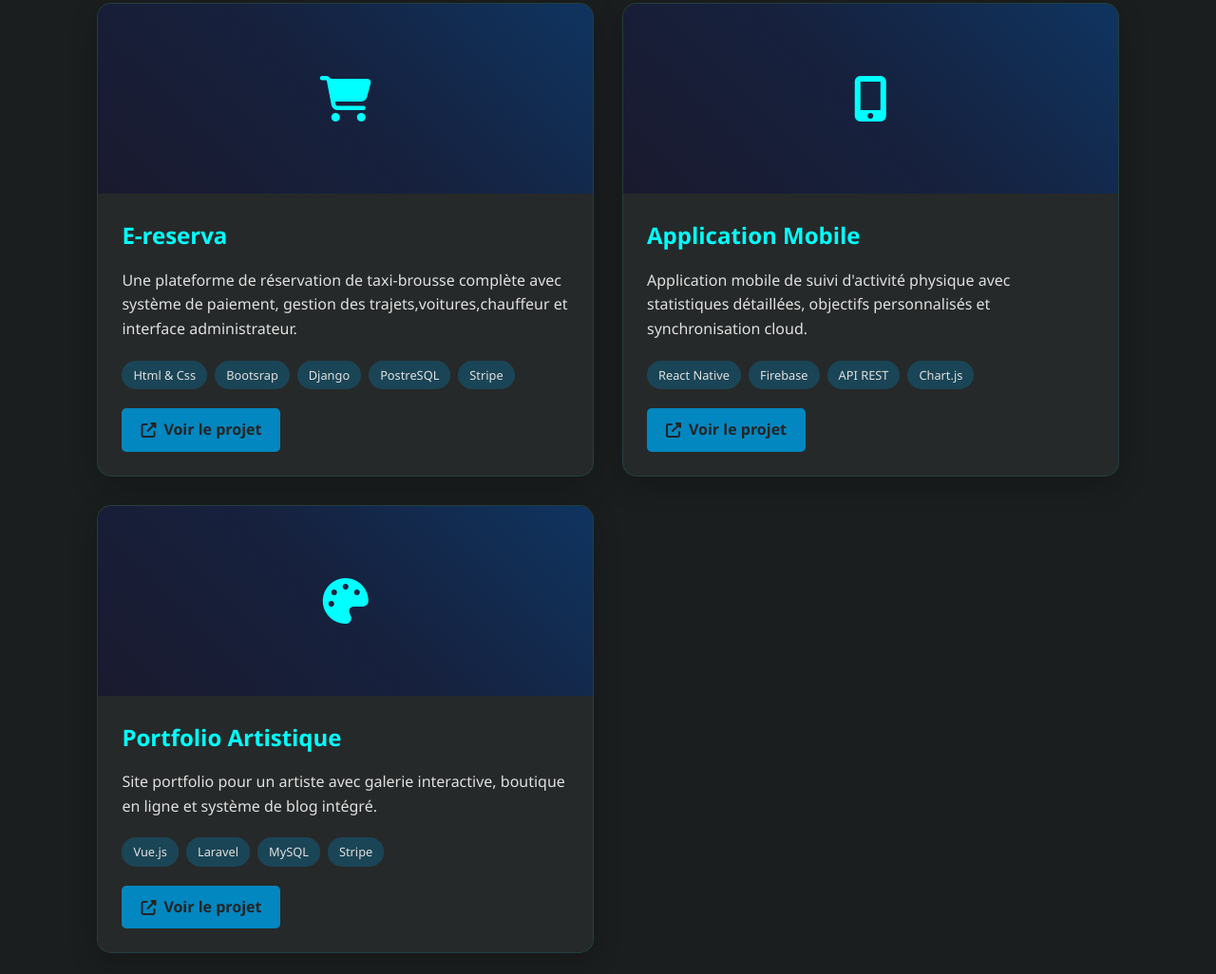
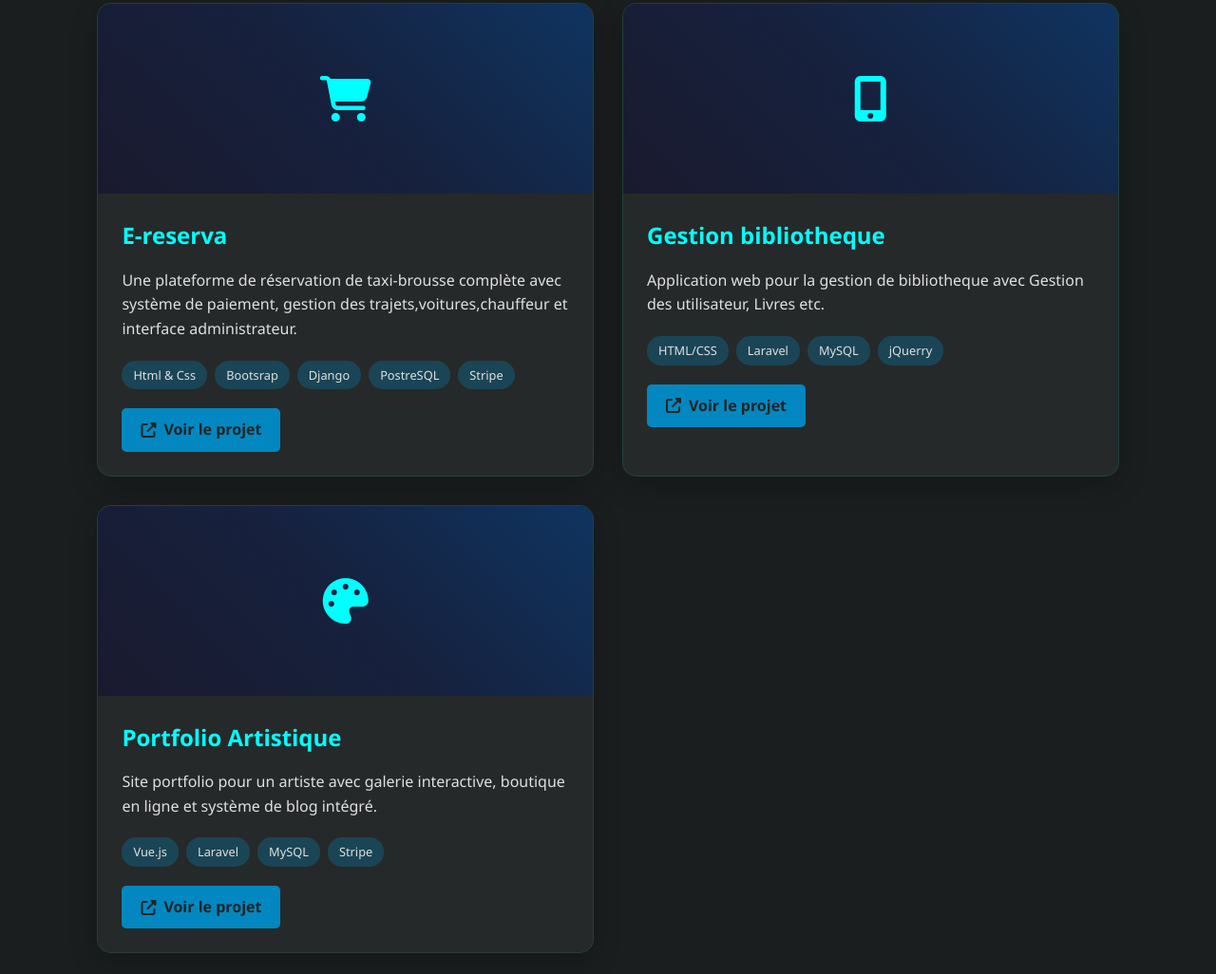
Before and after one commit to AshEric34/eric-portfolio, a plain HTML site: page public/index.html in a window 1280 px wide. Shown: the part 2629-3655 px from the top of the page at 95% size. Drawn offline with Linux system fonts and the light colour scheme.

Commit message:
modification dans la section projet

```diff
--- a/public/index.html
+++ b/public/index.html
@@ -270,13 +270,13 @@
                     <i class="fas fa-mobile-alt"></i>
                 </div>
                 <div class="project-content">
-                    <h3>Application Mobile</h3>
-                    <p>Application mobile de suivi d'activité physique avec statistiques détaillées, objectifs personnalisés et synchronisation cloud.</p>
+                    <h3>Gestion bibliotheque</h3>
+                    <p>Application web pour la gestion de bibliotheque avec Gestion des utilisateur, Livres etc.</p>
                     <div class="project-tags">
-                        <span class="project-tag">React Native</span>
-                        <span class="project-tag">Firebase</span>
-                        <span class="project-tag">API REST</span>
-                        <span class="project-tag">Chart.js</span>
+                        <span class="project-tag">HTML/CSS</span>
+                        <span class="project-tag">Laravel</span>
+                        <span class="project-tag">MySQL</span>
+                        <span class="project-tag">jQuerry</span>
                     </div>
                     <a href="#" class="project-link">
                         <i class="fas fa-external-link-alt"></i> Voir le projet
```
